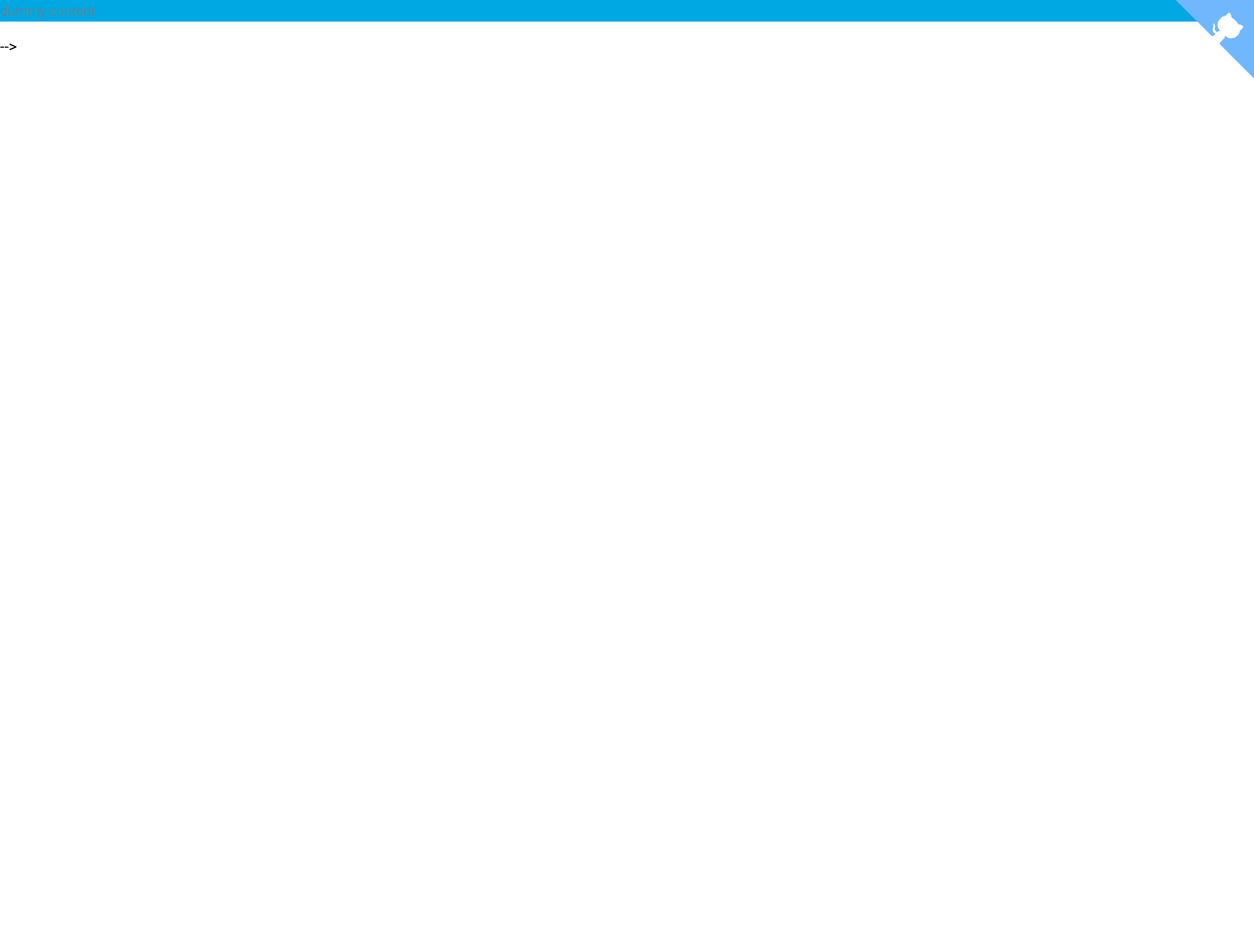
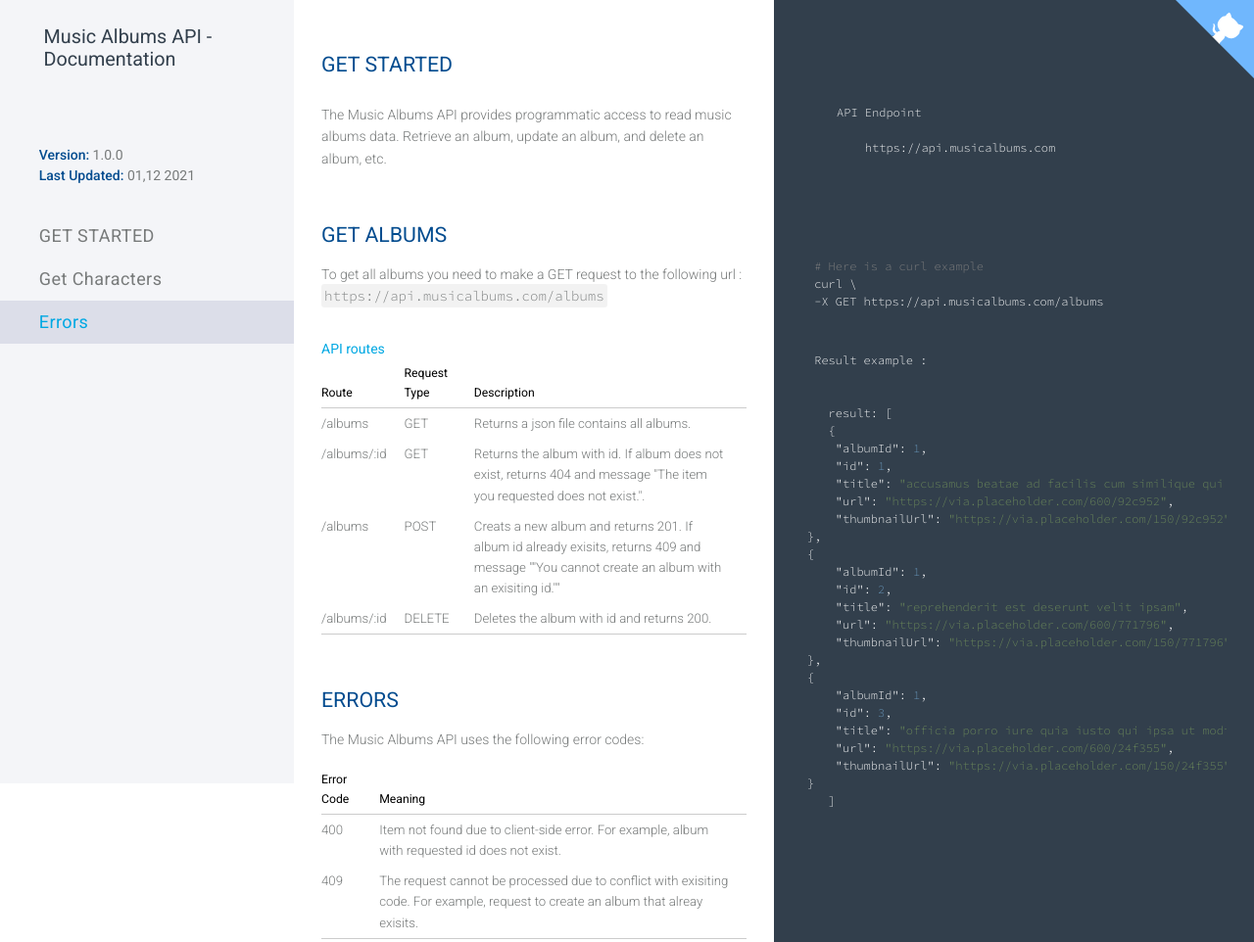
Before and after one commit to actuallyyun/node-albums-api, a website: page index.html in a window 1280 px wide. Shown: the top 962 px of the page at 98% size. Before the commit the page ends 800 px from the top, so only its background shows below. Drawn offline with nearby package versions, Linux system fonts and the light colour scheme.

Commit message:
uncomment the content

```diff
--- a/index.html
+++ b/index.html
@@ -27,8 +27,7 @@
 </head>
 
 <body>
-    <p class="test-class">dummy content</p>
-    <!-- <div class="left-menu">
+    <div class="left-menu">
         <div class="content-logo">
             <div class="logo">
                 <span>Music Albums API - Documentation</span>
```
